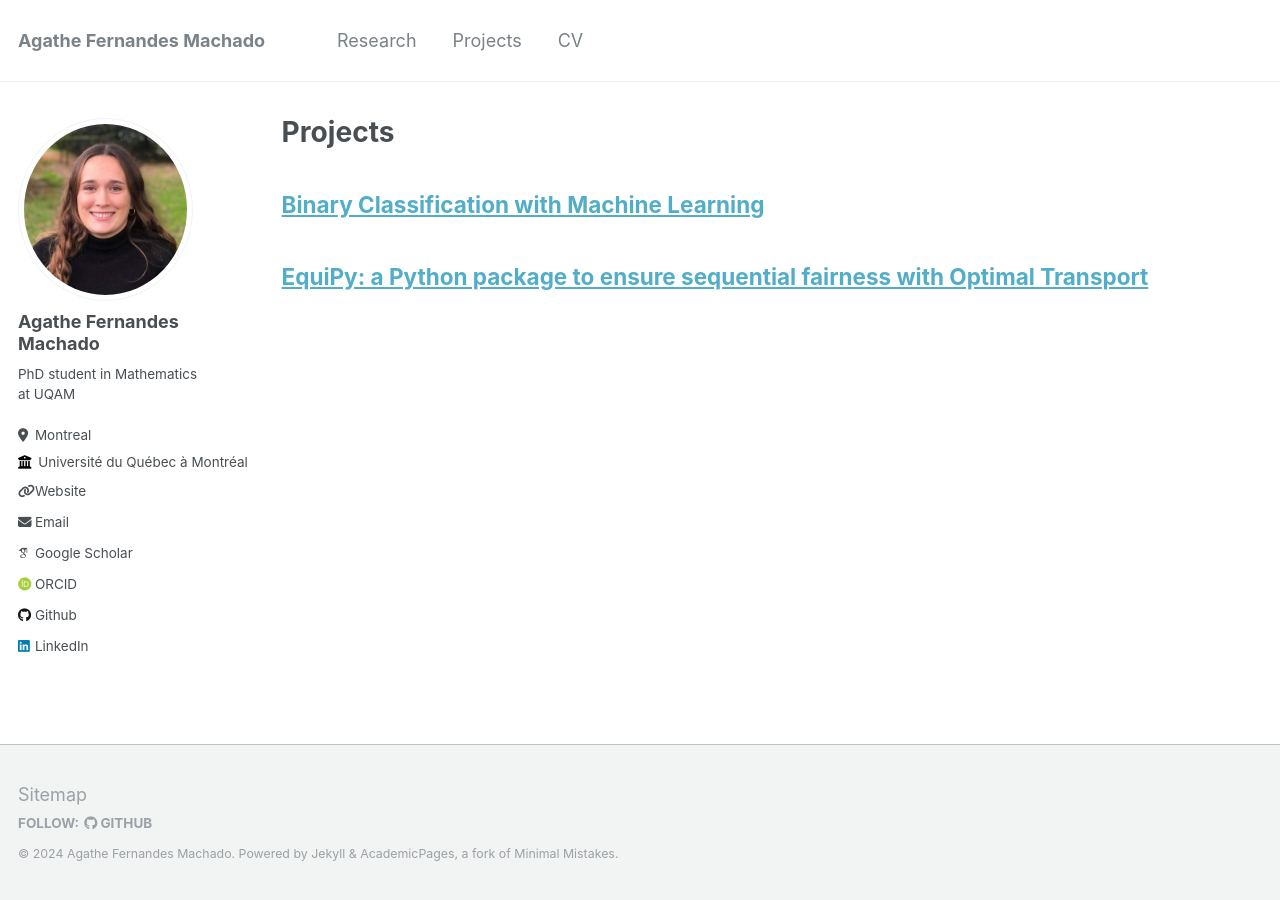
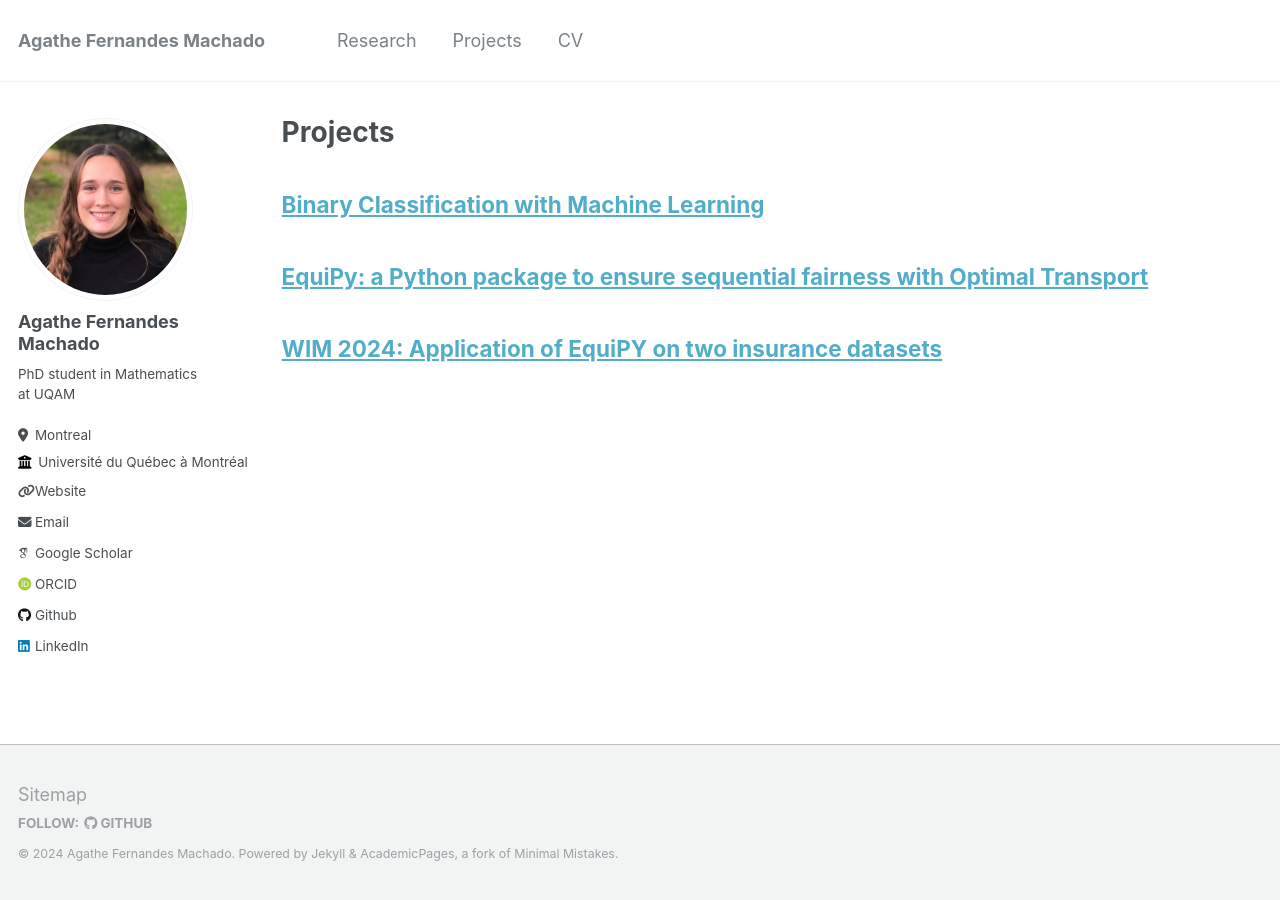
Before and after one commit to fer-agathe/fer-agathe.github.io, a Jekyll site: the page built from _pages/projects.md, in a window 1280 px wide. Built offline with Jekyll 4.4.1, drawn with Linux system fonts in a browser that asks for light colours; some web fonts are replaced.

Commit message:
add WIM 2024 project

```diff
--- a/_pages/projects.md
+++ b/_pages/projects.md
@@ -17,3 +17,8 @@ author_profile: true
   <h2 class="archive__item-title" itemprop="headline">
     <a href="https://github.com/equilibration/equipy.git" target="_blank">EquiPy: a Python package to ensure sequential fairness with Optimal Transport</a>
   </h2>
+
+  <div class="archive__item">
+  <h2 class="archive__item-title" itemprop="headline">
+    <a href="https://github.com/fer-agathe/WIM_2024_equipy.git" target="_blank">WIM 2024: Application of EquiPY on two insurance datasets</a>
+  </h2>
```
Also changed, not shown: 1 other file.
